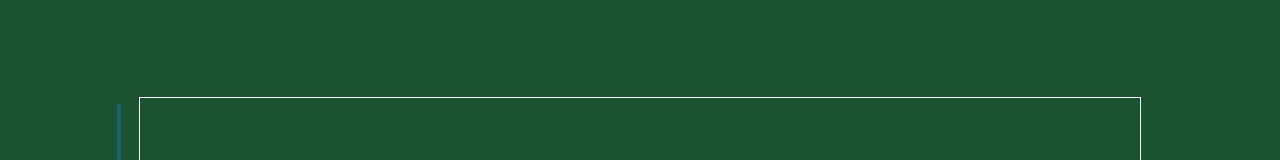
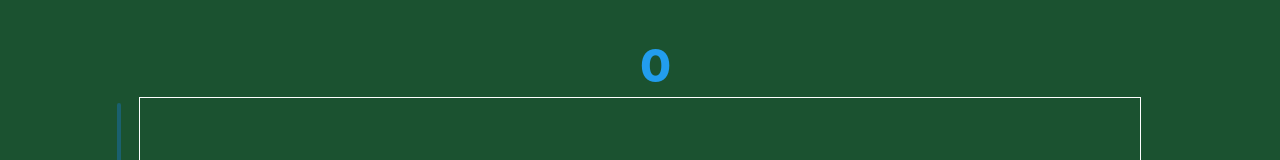
Before and after one commit to MantasUrb/17-react-course, a React (Create React App) app in the folder 06-dotgame/: page / in a window 1280 px wide. Shown: the top 160 px of the page. Built offline with nearby package versions, Linux system fonts and the light colour scheme.

Commit message:
keeping and showing the score

```diff
--- a/06-dotgame/src/App.css
+++ b/06-dotgame/src/App.css
@@ -33,10 +33,18 @@
 .basket {
   border-radius: 20px;
   box-sizing: border-box;
-  border: 3px solid rgb(40, 158, 236);
+  border: 3px solid #229dee;
   width: 35px;
   height: 35px;
   position: absolute;
   top: 50%;
   left: 50%;
 }
+.score {
+  position: absolute;
+  top: -10%;
+  left: 50%;
+  color: #229dee;
+  font-size: 45px;
+  font-weight: 800;
+}
--- a/06-dotgame/src/components/BallAndBasket.jsx
+++ b/06-dotgame/src/components/BallAndBasket.jsx
@@ -10,8 +10,14 @@ class BallAndBasket extends Component {
         this.state = {
             basketTop: this.randomCoordinatesY(),
             basketLeft: this.randomCoordinatesX(),
+            score: 0,
         }
     }
+
+    add = (function () {
+        let counter = 0;
+        return function () {counter += 1; return counter}
+    })();
 
     alertWhenScore () {
         const basket = document.getElementsByClassName("basket");
@@ -29,6 +35,7 @@ class BallAndBasket extends Component {
                 this.setState({
                     basketTop: this.randomCoordinatesY(),
                     basketLeft: this.randomCoordinatesX(),
+                    score: this.add(),
                 })
             )
         }
@@ -41,6 +48,7 @@ class BallAndBasket extends Component {
     render() {
         return (
             <>
+            <span className="score">{this.state.score}</span>
             <div
                 className="ball"
                 style={{
```
